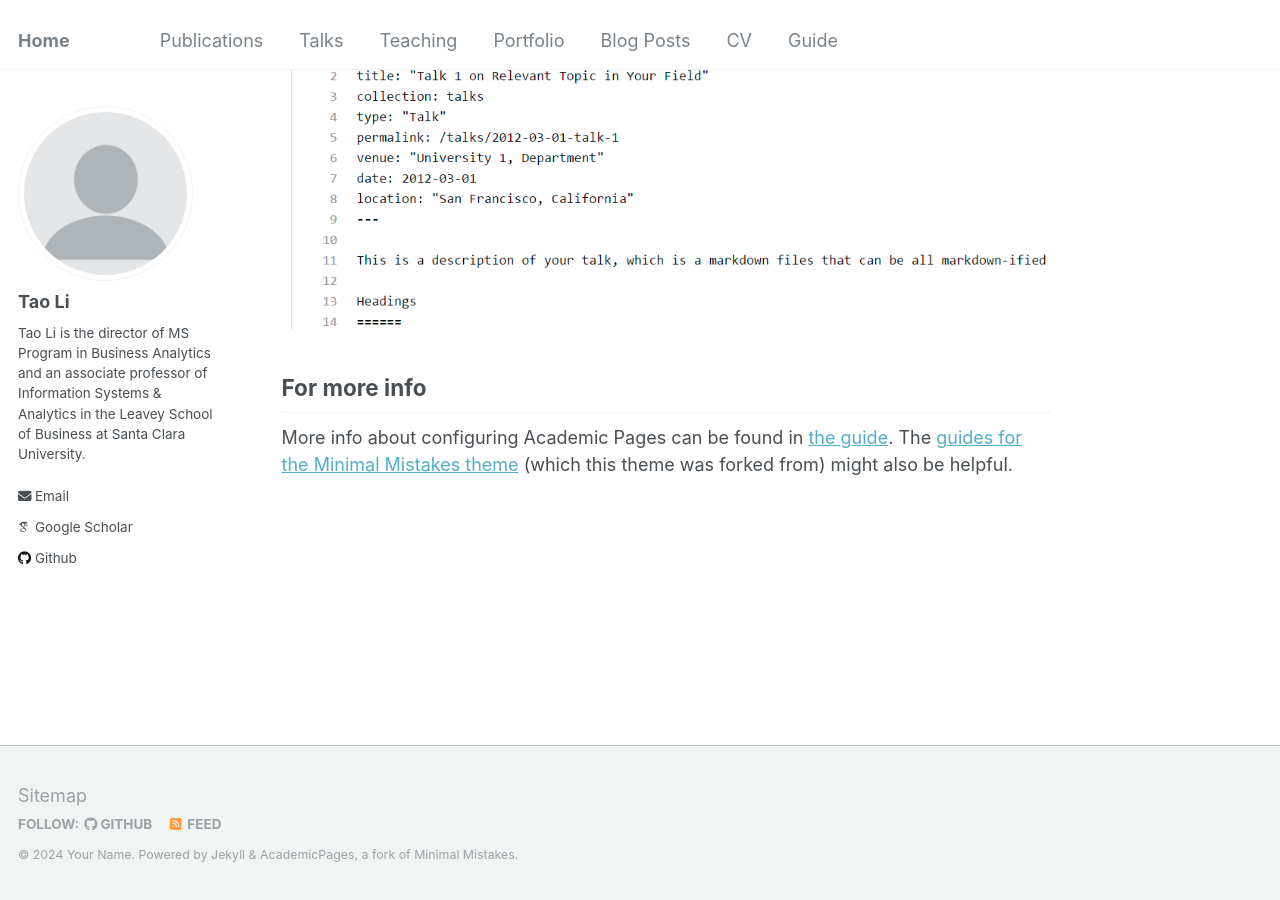
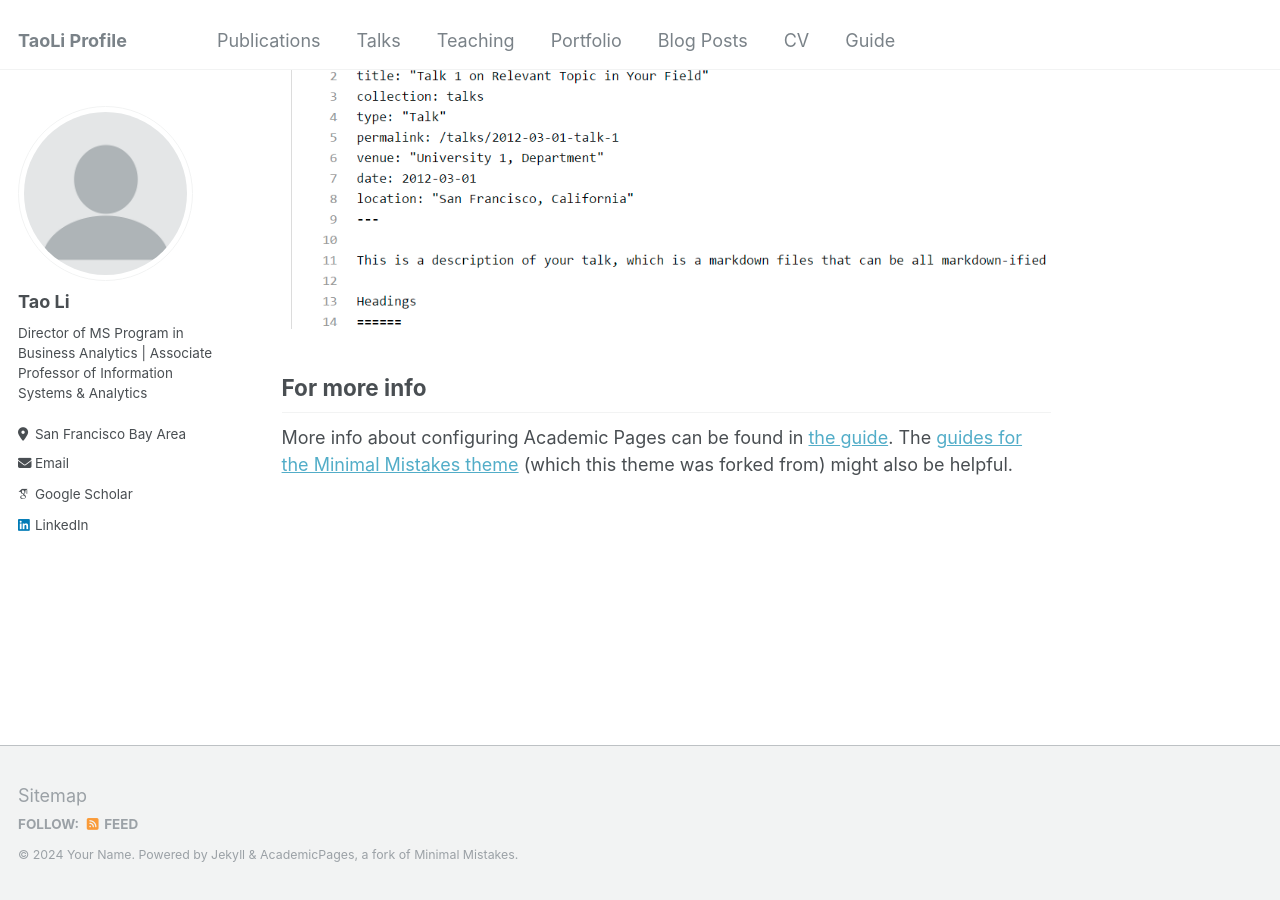
Before and after one commit to Judydy0417/TaoLi.github.io, a Jekyll site: the page built from _pages/about.md, in a window 1280 px wide and 900 px high, scrolled down 2660 px. Built offline with Jekyll 4.4.1, drawn with Linux system fonts in a browser that asks for light colours; some web fonts are replaced; part of the change alters nothing that is shown.

Commit message:
Add files via upload

```diff
--- a/_config.yml
+++ b/_config.yml
@@ -8,11 +8,11 @@
 
 # Basic Site Settings
 locale                   : "en-US"
-title                    : "Home"
+title                    : "TaoLi Profile"
 title_separator          : "-"
 name                     : &name "Your Name"
 description              : &description "personal description"
-url                      : https://judydy0417.github.io/TaoLi.github.io/
+url                      : https://academicpages.github.io # the base hostname & protocol for your site e.g. "https://mmistakes.github.io"
 baseurl                  : "" # the subpath of your site, e.g. "/blog"
 repository               : "academicpages/academicpages.github.io"
 
@@ -24,16 +24,24 @@ author:
   avatar           : "profile.png"
   name             : "Tao Li"
   pronouns         : # example: "she/her"
-  bio              : "Tao Li is the director of MS Program in Business Analytics and an associate professor of Information Systems & Analytics in the Leavey School of Business at Santa Clara University."
+  bio              : "Director of MS Program in Business Analytics | Associate Professor of Information Systems & Analytics"
+  location         : "San Francisco Bay Area"
   uri              : # URL
-  email            : "none@example.org"
+  email            : "tli1@scu.edu"
 
   # Academic websites
-  googlescholar    : "https://scholar.google.com/citations?user=PS_CX0AAAAAJ"
+  arxiv            : # URL - Update with the correct link to your profile
+  googlescholar    : "https://scholar.google.com/citations?hl=en&user=PzERI5oAAAAJ"
+  impactstory      : # URL
+  semantic         : # URL
+  researchgate     : # URL
 
   # Repositories and software development
-  github           : "academicpages"
+  bitbucket        : # Username - Update with your username on the site
+  codepen          : # Username
+  dribbble         : # Username
   kaggle           : # Username
+  stackoverflow    : # User number or user number and name (i.e., use "1" or "1/jeff-atwood")
 
   # Social media
   facebook         : # Username
@@ -41,8 +49,24 @@ author:
   foursquare       : # Username
   goodreads        : # Username
   google_plus      : # Username
-  linkedin         : # Username
-
+  keybase          : # Username
+  instagram        : # Username
+  lastfm           : # Username
+  linkedin         : "tao-li-2a0b8b24"
+  mastodon         : # URL
+  medium           : # URL
+  pinterest        : # Username
+  soundcloud       : # Username
+  steam            : # Username
+  telegram         : # URL
+  tumblr           : # Username
+  twitter          : # Username for X / Twitter
+  vine             : # Username
+  weibo            : # Username
+  wikipedia        : # Username
+  xing             : # Username
+  youtube          : # Username
+  zhihu            : # URL
 
 
 # Site Settings
```
